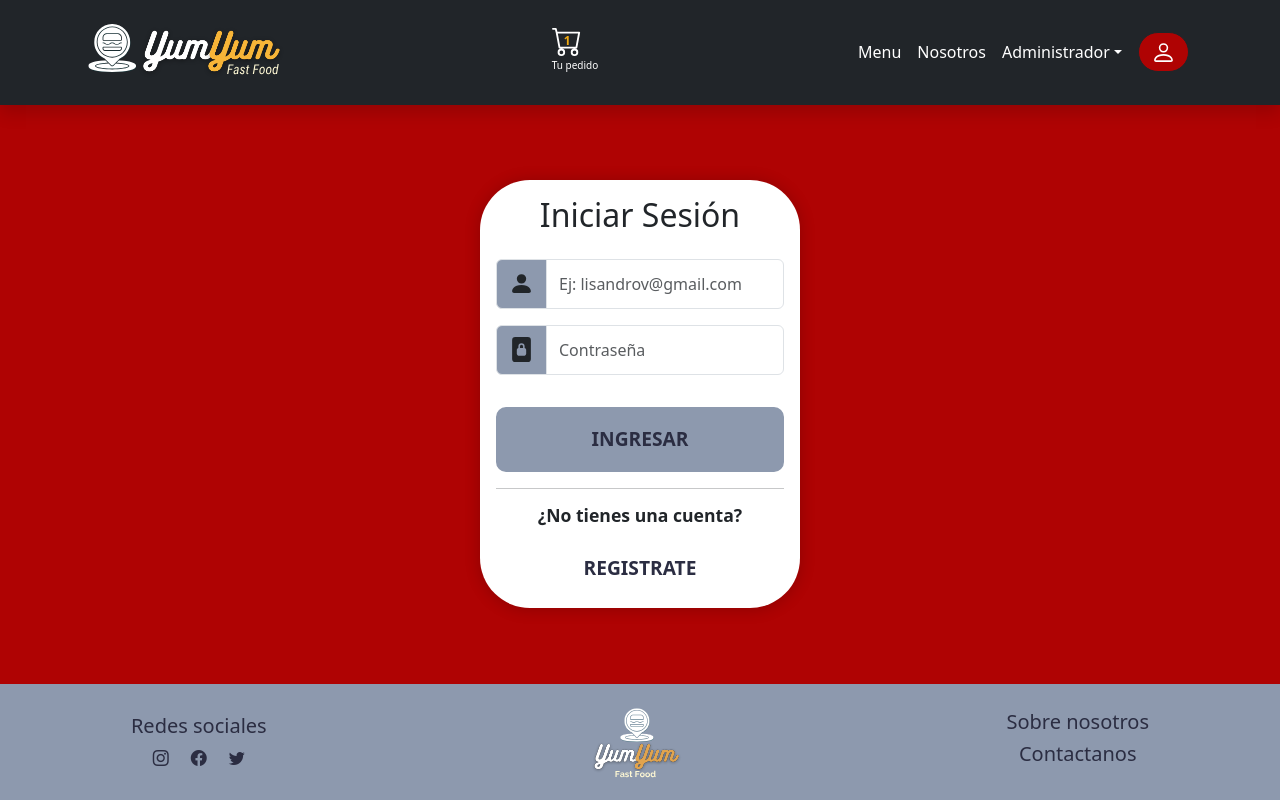
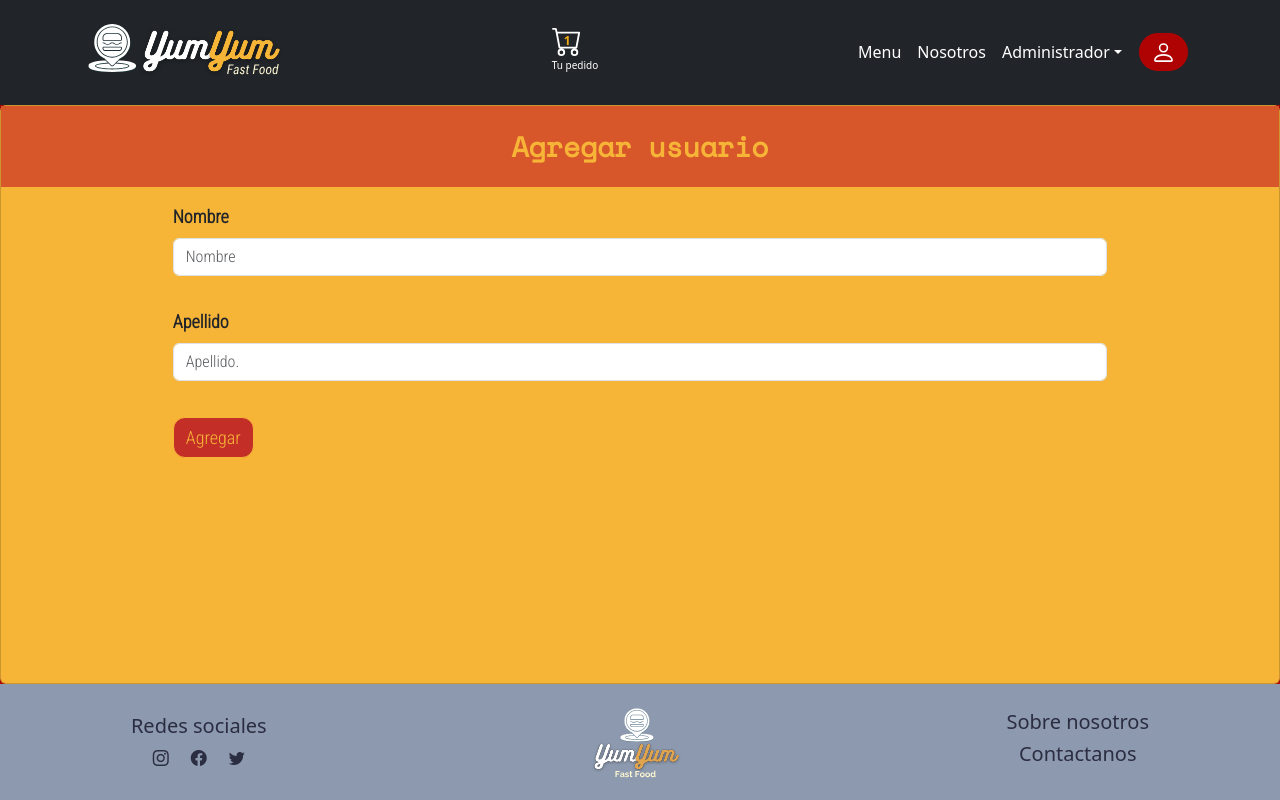
Before and after one commit to lourdesgarciafyl/PF-YumYum-frontend, a React (Vite) app: page / in a window 1280 px wide. Built offline with nearby package versions, Linux system fonts and the light colour scheme; no server answers.

Commit message:
Se agregan forms nom y apellido e importan los componentes necesarios

```diff
--- a/src/App.jsx
+++ b/src/App.jsx
@@ -2,14 +2,14 @@ import "bootstrap/dist/css/bootstrap.min.css";
 import "./App.css";
 import Footer from "./components/common/Footer";;
 import Navegacion from "./components/common/Navegacion"
-import Login from "./components/views/Login";
+import AgregarUsuario from "./components/views/usuario/AgregarUsuario";
 
 function App() {
   return (
     <>
 
           <Navegacion></Navegacion>
-          <Login></Login>
+          <AgregarUsuario></AgregarUsuario>
           <Footer></Footer>
     </>
   );
--- /dev/null
+++ b/src/components/views/usuario/AgregarUsuario.jsx
@@ -0,0 +1,100 @@
+import "../../../css/formularioAdminProductos.css";
+import { Form, Button, Card, Row, Col } from "react-bootstrap";
+import { crearUsuario } from "../../helpers/queriesUsuario";
+import { useForm } from "react-hook-form";
+import Swal from "sweetalert2";
+import { useNavigate } from "react-router-dom";
+
+const AgregarUsuario = () => {
+  const {
+    register,
+    formState: { errors },
+    reset,
+    handleSubmit,
+  } = useForm();
+
+  const onSubmit = (usuarioNuevo) => {
+    crearUsuario(usuarioNuevo).then((respuestaCreated) => {
+      if (respuestaCreated && respuestaCreated.status === 201) {
+        Swal.fire(
+          "Usuario agregado",
+          `El producto ${usuarioNuevo.nombreUsuario} se agregó correctamente`,
+          `success`
+        );
+        reset();
+        /*Redireccionar a pag administrar productos */
+      } else {
+        Swal.fire(`Ocurrió un error`, `Intente nuevamente más tarde`, `error`);
+      }
+    });
+  };
+
+  return (
+    <Card className="fondoAmarillo mainSection">
+      <div className="fondoNaranja letraAmarilla letraSpace">
+        <Card.Title className="my-4 text-center fw-bold fs-3">
+          Agregar usuario
+        </Card.Title>
+      </div>
+      <Card.Body className="py-3 w-100 mx-auto">
+        <Form
+          noValidate
+          className="w-75 mx-auto letraRoboto"
+          onSubmit={handleSubmit(onSubmit)}
+        >
+          <Form.Group className="mb-2 fw-bold" controlId="formNombre">
+            <Form.Label className="letraFormLabel">Nombre</Form.Label>
+            <Form.Control
+              type="text"
+              placeholder="Nombre"
+              {...register("nombreUsuario", {
+                required: "Debe ingresar el nombre del usuario.",
+                minLength: {
+                  value: 3,
+                  message: "Mínimo de caracteres: 3",
+                },
+                maxLength: {
+                  value: 30,
+                  message: "Cantidad máxima de caracteres: 30",
+                },
+              })}
+            ></Form.Control>
+            <Form.Text className="text-danger ms-1">
+              {errors.nombreUsuario?.message}
+            </Form.Text>
+          </Form.Group>
+
+          <Form.Group className="mb-2 fw-bold" controlId="formApellido">
+            <Form.Label className="letraFormLabel">Apellido</Form.Label>
+            <Form.Control
+              type="text"
+              rows={2}
+              placeholder="Apellido."
+              {...register("apellido", {
+                required: "Debe ingresar un apellido",
+                minLength: {
+                  value: 3,
+                  message: "Cantidad mínima de caracteres: 5",
+                },
+                maxLength: {
+                  value: 40,
+                  message: "Cantidad máxima de caracteres: 40",
+                },
+              })}
+            ></Form.Control>
+            <Form.Text className="text-danger ms-1">
+              {errors.apellido?.message}
+            </Form.Text>
+          </Form.Group>
+
+
+          <Button className="mt-1 mb-3" type="submit" id="btnAgregar">
+            Agregar
+          </Button>
+        </Form>
+      </Card.Body>
+    </Card>
+  );
+};
+
+export default AgregarUsuario;
```
